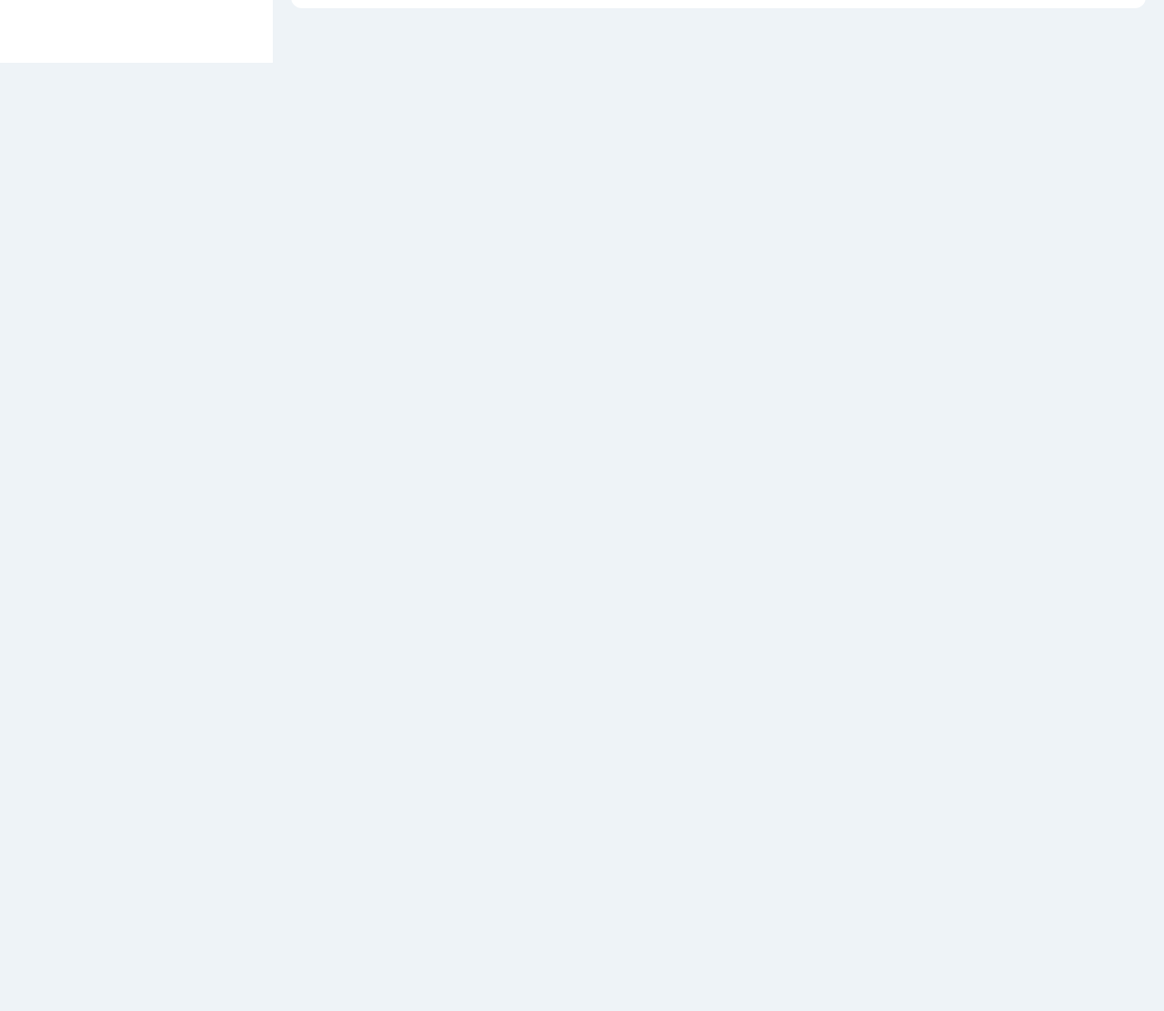
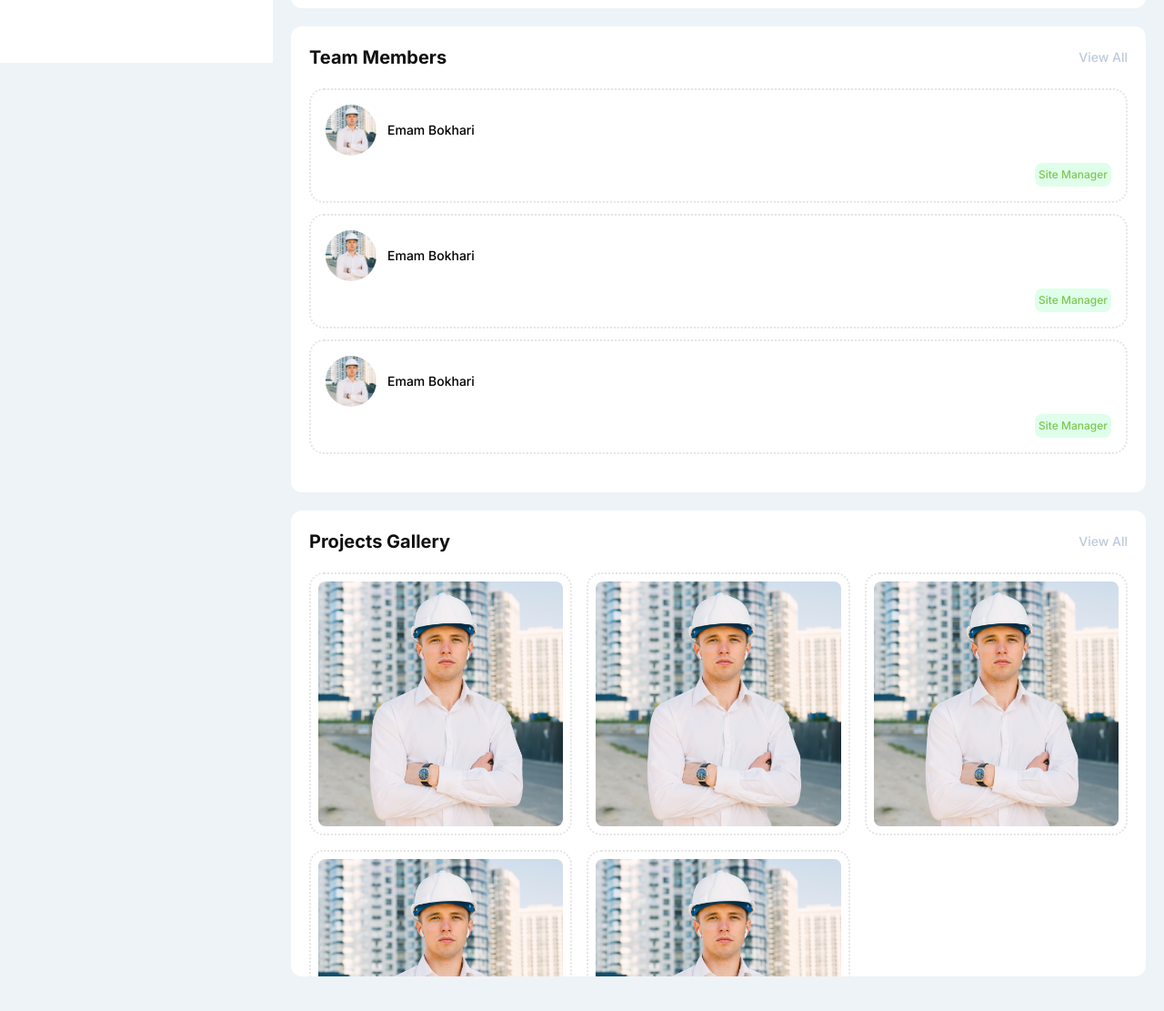
Before and after one commit to Emam-Bokhari/Construction-Portfolio-Dashboard-Template, a website: page src/index.html in a window 1280 px wide. Shown: the part 731-1842 px from the top of the page at 91% size. Before the commit the page ends 800 px from the top, so only its background shows below. Drawn offline with Linux system fonts and the light colour scheme.

Commit message:
create team members and projects gallery section

```diff
--- a/src/index.html
+++ b/src/index.html
@@ -504,7 +504,7 @@
       </div>
       <!-- end total service,team members,projects,blogs -->
 
-      <div class="my-5" >
+      <div class="my-5 flex flex-col 2xl:flex-row items-center gap-5" >
 
         <!-- start service table -->
         <div
@@ -591,9 +591,6 @@
                   <td class="pl-3 pb-4 align-middle text-sm font-[inter] font-normal whitespace-nowrap 2xl:whitespace-normal">Lorem ipsum dolor sit amet consectetur, adip Lorem ipsum dolor sit amet...</td>
               </tr>
 
-
-
-
           </tbody>
 
 
@@ -601,6 +598,109 @@
 
         </div>
         <!-- end service table -->
+
+        <!-- start team members table -->
+        <div
+          class="p-5 w-full 2xl:w-[30%] h-[512px]  bg-white rounded-xl overflow-auto"
+        >
+
+        <div class="flex items-center justify-between mb-5" >
+          <h2 class="text-[#111111] font-[inter] font-[700] text-xl">Team Members</h2>
+
+        <button class="text-[#BDC9DB] font-[inter] font-[500] text-sm" >
+          View All
+        </button>
+        </div>
+
+          <div>
+            <!-- card 01 -->
+            <div class="pb-3  w-full">
+              <div class="border-2 border-dotted border-[#E4E4E4] rounded-2xl p-4">
+                <div class="flex items-center gap-3 " >
+                  <img class="w-14 h-14 object-cover rounded-full" src="./assets/profile.jpg" alt="">
+                  <p class="text-sm font-[inter] font-[500]" >Emam Bokhari</p>
+                  </div>
+                  <div class="flex justify-end " >
+                    <p class="text-[12px] font-[inter] font-[500] text-[#7EC653] mt-2 bg-[#DFFFEA] p-1 rounded-lg" >Site Manager</p>
+                  </div>
+              </div>
+          </div>
+
+    <!-- card 02 -->
+          <div class="pb-3  w-full">
+              <div class="border-2 border-dotted border-[#E4E4E4] rounded-2xl p-4">
+                <div class="flex items-center gap-3 " >
+                  <img class="w-14 h-14 object-cover rounded-full" src="./assets/profile.jpg" alt="">
+                  <p class="text-sm font-[inter] font-[500]" >Emam Bokhari</p>
+                  </div>
+                  <div class="flex justify-end " >
+                    <p class="text-[12px] font-[inter] font-[500] text-[#7EC653] mt-2 bg-[#DFFFEA] p-1 rounded-lg" >Site Manager</p>
+                  </div>
+              </div>
+          </div>
+
+    <!-- card 03 -->
+          <div class="pb-3  w-full">
+              <div class="border-2 border-dotted border-[#E4E4E4] rounded-2xl p-4">
+                <div class="flex items-center gap-3 " >
+                  <img class="w-14 h-14 object-cover rounded-full" src="./assets/profile.jpg" alt="">
+                  <p class="text-sm font-[inter] font-[500]" >Emam Bokhari</p>
+                  </div>
+                  <div class="flex justify-end " >
+                    <p class="text-[12px] font-[inter] font-[500] text-[#7EC653] mt-2 bg-[#DFFFEA] p-1 rounded-lg" >Site Manager</p>
+                  </div>
+              </div>
+          </div>
+
+          </div>
+
+        </div>
+        <!-- end team members table -->
+
+        <!-- start projects table -->
+        <div
+          class="p-5 w-full 2xl:w-[30%] h-[512px]  bg-white rounded-xl overflow-auto"
+        >
+
+        <div class="flex items-center justify-between mb-5" >
+          <h2 class="text-[#111111] font-[inter] font-[700] text-xl">Projects Gallery</h2>
+
+        <button class="text-[#BDC9DB] font-[inter] font-[500] text-sm" >
+          View All
+        </button>
+        </div>
+
+          <div>
+            <!-- card 01 -->
+            <div class="grid grid-cols-1 md:grid-cols-3 gap-4">
+
+              <div class="border-2 border-dotted border-[#E4E4E4] rounded-2xl p-2">
+                  <img class="w-full h-auto object-cover rounded-lg" src="./assets/profile.jpg" alt="">
+              </div>
+
+              <div class="border-2 border-dotted border-[#E4E4E4] rounded-2xl p-2">
+                  <img class="w-full h-auto object-cover rounded-lg" src="./assets/profile.jpg" alt="">
+              </div>
+
+              <div class="border-2 border-dotted border-[#E4E4E4] rounded-2xl p-2">
+                  <img class="w-full h-auto object-cover rounded-lg" src="./assets/profile.jpg" alt="">
+              </div>
+
+              <div class="border-2 border-dotted border-[#E4E4E4] rounded-2xl p-2">
+                  <img class="w-full h-auto object-cover rounded-lg" src="./assets/profile.jpg" alt="">
+              </div>
+
+              <div class="border-2 border-dotted border-[#E4E4E4] rounded-2xl p-2">
+                  <img class="w-full h-auto object-cover rounded-lg" src="./assets/profile.jpg" alt="">
+              </div>
+
+
+
+
+          </div>
+
+        </div>
+        <!-- end projects table -->
 
       </div>
 
```
Also changed, not shown: src/output.css.
